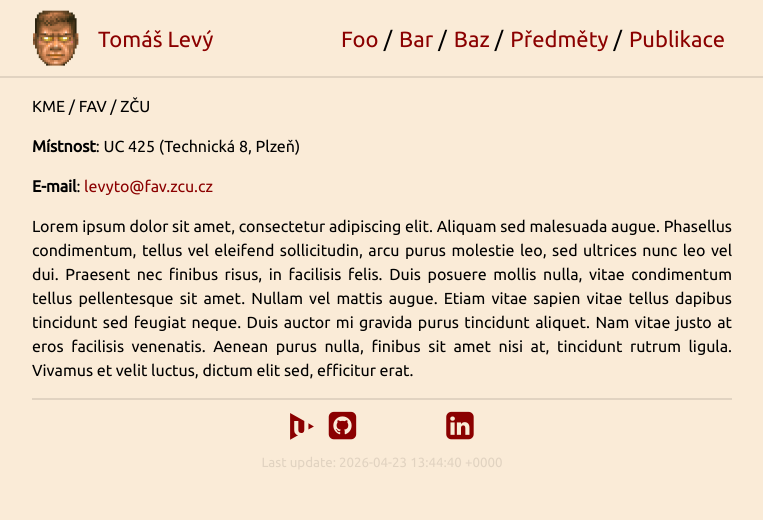
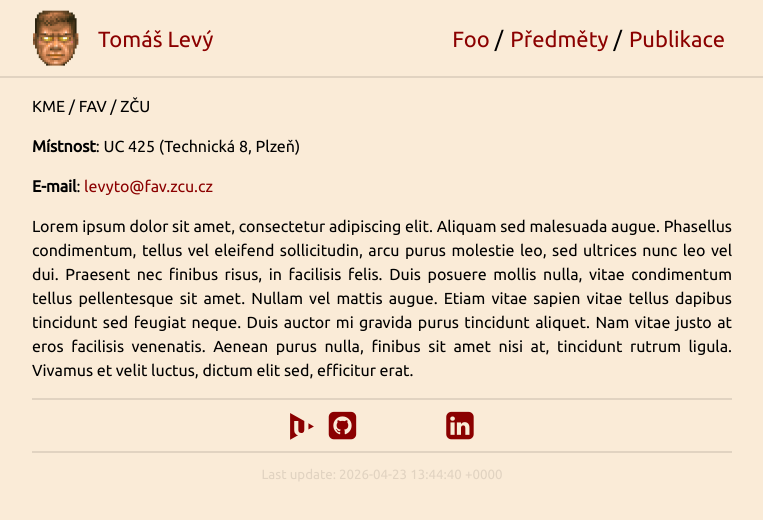
Before and after one commit to levyto/levyto.github.io, a Jekyll site: the page built from index.md, in a window 1280 px wide. Shown: the top 520 px of the page, without its empty margins (258-1021 px from the left). Built offline with Jekyll 4.4.1, drawn with Linux system fonts in a browser that asks for light colours; nearby versions of some CDN libraries; a style sheet for code colours, icons or effects is not loaded.

Commit message:
fixed uwb svg + cleanup

```diff
--- a/_config.yml
+++ b/_config.yml
@@ -22,11 +22,7 @@ sass:
 
 nav:
  - name: "Foo"
-   link: "/"
- - name: "Bar"
-   link: "/pdfs/dummy.pdf"
- - name: "Baz"
-   link: "/pages/baz"
+   link: "/pages/foo"
  - name: "Předměty"
    link: "/pages/courses"
  - name: "Publikace"
--- a/_layouts/default.html
+++ b/_layouts/default.html
@@ -83,6 +83,8 @@
             <!-- <hr /> -->
             <p style="text-align: center; margin-bottom: 6px; margin-top: 6px; color: #e1d3c1;">
             <small> Last update: {{ site.time }} </small>
+            <br>
+            <br>
             <!-- <hr /> -->
             </p>
         </div>
--- a/index.md
+++ b/index.md
@@ -41,3 +41,5 @@ Lorem ipsum dolor sit amet, consectetur adipiscing elit. Aliquam sed malesuada a
         <i class="fa fa-linkedin-square fa-2x" title="LinkedIn"></i>
     </a>
 </div>
+
+---
```
Also changed, not shown: figs/uwb.svg, pages/foo.md (renamed from pages/baz.md), 1 other file.
